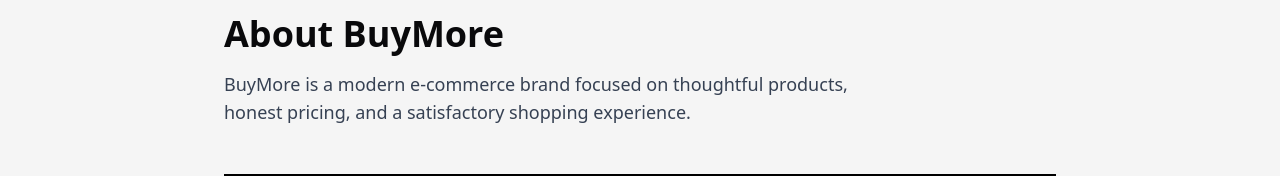
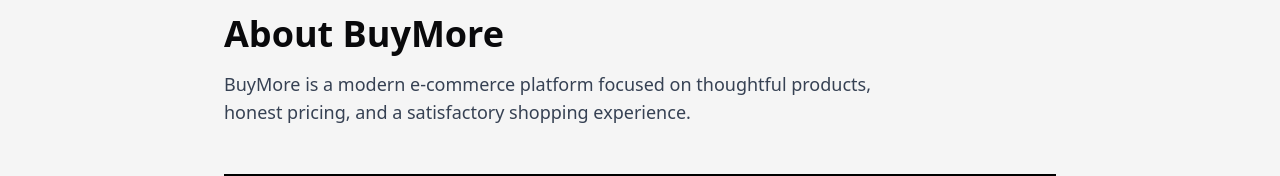
Before and after one commit to muhammedanask101/BuyMore-Ecommerce-Platform, a Next.js app: page /about in a window 1280 px wide. Shown: the part 130-306 px from the top of the page. Built offline with nearby package versions, Linux system fonts and the light colour scheme.

Commit message:
Testing 2

```diff
--- a/src/app/(home)/about/page.tsx
+++ b/src/app/(home)/about/page.tsx
@@ -5,8 +5,8 @@
       <section className="mb-12">
         <h1 className="text-3xl md:text-4xl font-bold mb-4">About BuyMore</h1>
         <p className="text-base md:text-lg text-gray-700 max-w-2xl">
-          BuyMore is a modern e-commerce brand focused on thoughtful products, honest pricing, and a
-          satisfactory shopping experience.
+          BuyMore is a modern e-commerce platform focused on thoughtful products, honest pricing,
+          and a satisfactory shopping experience.
         </p>
       </section>
 
```
